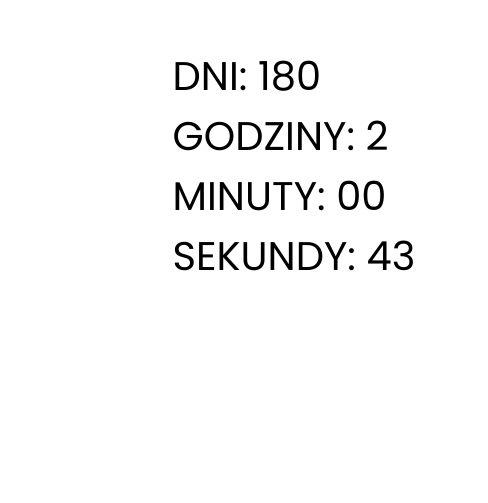
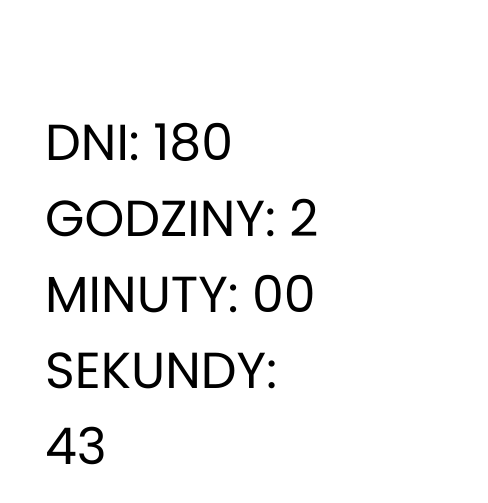
Before and after one commit to Golab7x2/golab7x2.github.io, a plain HTML site: page index.html in a window 390 px wide. Shown: the part 169-672 px from the top of the page, 488 px wide, since content can reach past the window. Drawn offline with Linux system fonts and the light colour scheme.

Commit message:
Simple responsive style added

```diff
--- a/index.html
+++ b/index.html
@@ -3,6 +3,7 @@
     <head>
         <link href="https://fonts.googleapis.com/css?family=Poppins&display=swap" rel="stylesheet">
         <link href="style.css" rel="stylesheet" type="text/css">
+        <meta content="width=device-width, initial-scale=1" name="viewport" />
     </head>
     <body>
         <div id="time">Wczytywanie...</div>
--- a/style.css
+++ b/style.css
@@ -18,3 +18,20 @@ div {
     margin-top: 200px;
     margin-left: 40%
 }
+
+@media (max-width: 600px) {
+    body {
+        height: 100vh;
+        display: flex;
+        justify-content: center;
+        align-items: center;
+        margin: 0;
+        padding: 0;
+    }
+
+    div {
+        margin: 0;
+        font-size: 6vh;
+        height: 35vh;
+    }
+}
```
